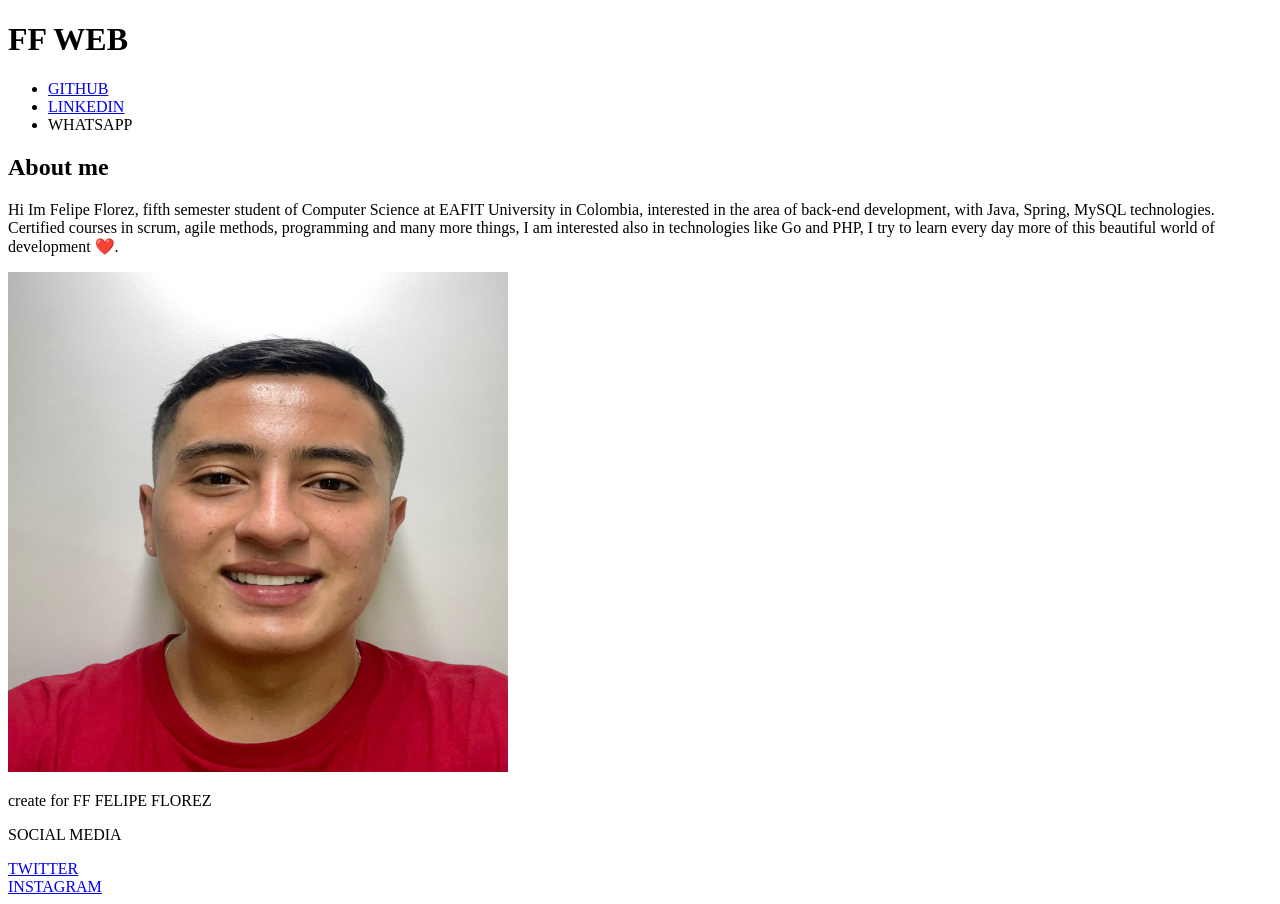
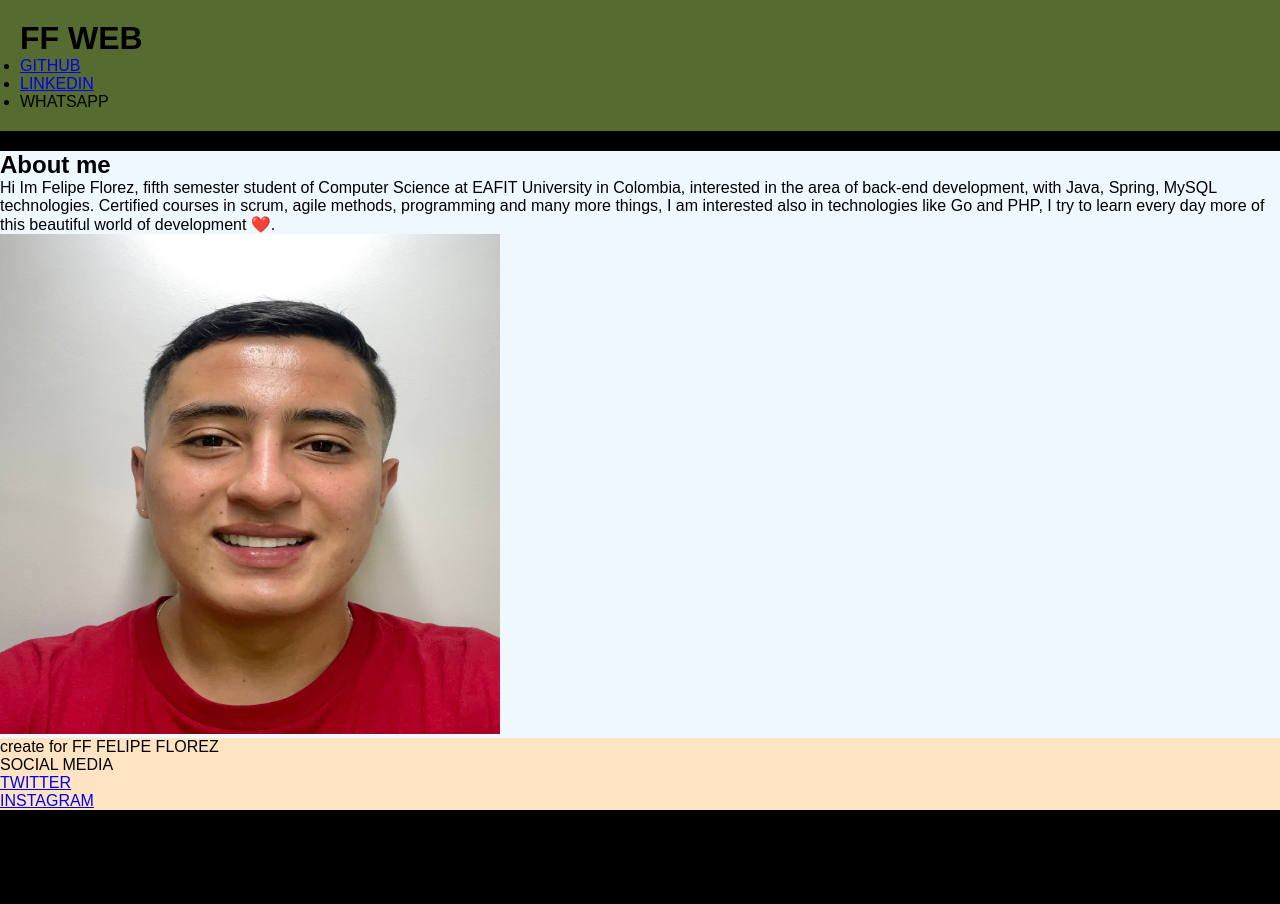
Before and after one commit to jfelipefg17/EggFront, a plain HTML site: page first-web/index.html in a window 1280 px wide. After the commit the page ends 810 px from the top, so only its background shows below. Drawn offline with Linux system fonts and the light colour scheme.

Commit message:
learning about box model and css

```diff
--- /dev/null
+++ b/boxModel/st.css
@@ -0,0 +1,21 @@
+h1,p,div { background-color: #dadddf;}
+em,strong,span { background-color: #b2d6ff;}
+
+h1{
+    padding: 50px;
+    margin: 50px;
+    border: 5px solid black;
+
+}
+
+div {
+    padding: 10px 5px 15px 3px;
+    margin: 50px;
+    border: 5px solid black;
+}
+p{
+    padding: 50px;
+    margin: 50px;
+    border: 5px solid black;
+
+}
--- a/first-web/index.html
+++ b/first-web/index.html
@@ -5,6 +5,7 @@
 <head>
   <meta charset="UTF-8">
   <meta name="viewport" content="width=device-width, initial-scale=1.0">
+  <link rel="stylesheet" href="/styles.css">
   <title>first web</title>
 </head>
 
--- /dev/null
+++ b/first-web/styles.css
@@ -0,0 +1,22 @@
+* {
+    margin: 0;
+    padding: 0;
+    font-family: Arial, Helvetica, sans-serif;
+}
+
+body{
+    background-color: black;
+}
+header {
+    background-color: darkolivegreen;
+    font-family: 'Courier New', Courier, monospace;
+    margin-bottom: 20px;
+    padding: 20px;
+}
+main {
+    background-color: aliceblue;
+    color:black;
+}
+footer{
+    background-color: bisque;
+}
```
Also changed, not shown: boxModel/a.html (added, +22 -0 lines), 1 other file.
